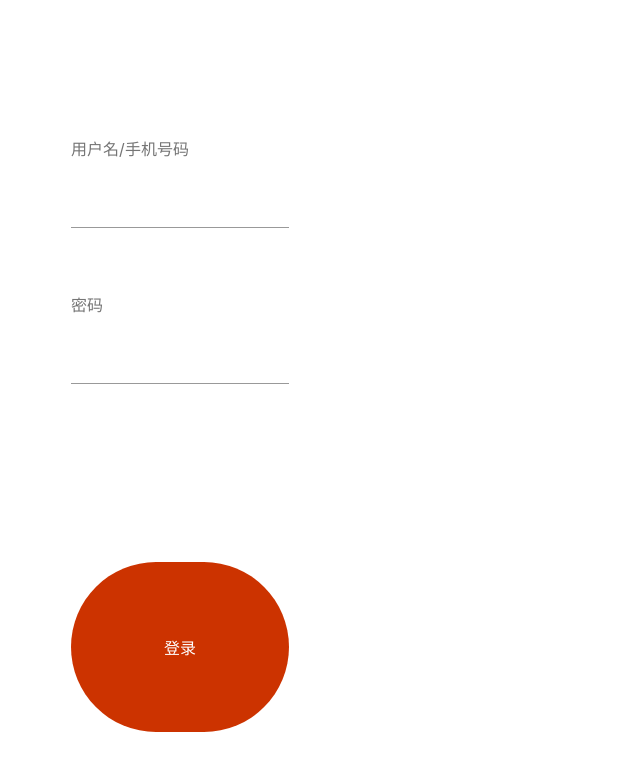
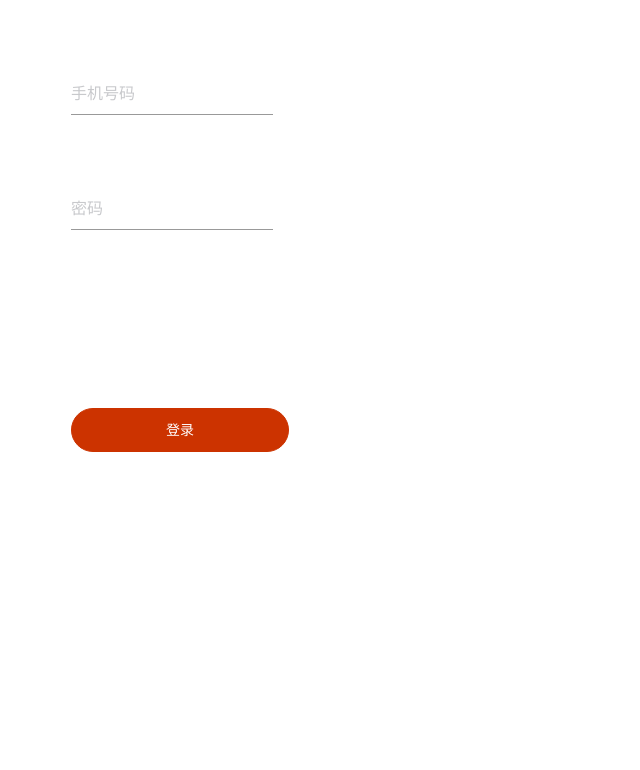
Before and after one commit to 17878537074/toutiao, a Vue app: page /login in a window 1280 px wide. Shown: the top 770 px of the page, without its empty margins (0-640 px from the left). Built offline with nearby package versions, Linux system fonts and the light colour scheme; a small style sheet from the web is missing.

Commit message:
修改vant样式

```diff
--- a/src/views/login.vue
+++ b/src/views/login.vue
@@ -10,9 +10,9 @@
     </div>
 
     <!-- 表单样式 -->
-    <div class="form">
-      <!-- 用vant ui插件进行开发 -->
-      <div class="form-item">
+    <!-- <div class="form"> -->
+    <!-- 用vant ui插件进行开发 -->
+    <!-- <div class="form-item">
         <input type="text" placeholder="用户名/手机号码" v-model="form.username" />
       </div>
       <div class="form-item">
@@ -20,8 +20,32 @@
       </div>
       <div class="form-item">
         <button @click="login">登录</button>
+    </div>-->
+    <!-- 使用vant的表单 -->
+    <!-- van-form是表单的组件， @submit是表单按钮提交的事件 -->
+    <van-form @submit="onSubmit" class="form">
+      <!-- van-field是表单的字段 -->
+      <!-- rules是表单字段的规则，required表示这个输入框是必填 -->
+      <van-field
+        v-model="form.username"
+        name="手机号码"
+        placeholder="手机号码"
+        :rules="[{ required: true, message: '请填写手机号码' }]"
+      />
+      <!-- 密码输入框，和上面的属性是一样的 -->
+      <van-field
+        v-model="form.password"
+        type="password"
+        name="密码"
+        placeholder="密码"
+        :rules="[{ required: true, message: '请填写密码' }]"
+      />
+      <div>
+        <!-- 如果这个按钮是在van-form组件内部，
+        并且按钮的native-type="submit"，说明点击这个按钮就会触发submit事件-->
+        <van-button round block type="info" native-type="submit">登录</van-button>
       </div>
-    </div>
+    </van-form>
   </div>
 </template>
 
@@ -36,7 +60,7 @@ export default {
     };
   },
   methods: {
-    login() {
+    /*  login() {
       // this.$toast("登录成功");
       //   调用axios发起异步请求，类似$ajax
       this.$axios({
@@ -50,6 +74,27 @@ export default {
         } else {
           this.$toast(message);
         }
+      });
+    }, */
+    // 提交表单时候触发的事件，该事件通过校验才会触发
+    // values是表单返回的值，这里的values我们用不上，数据可以在this.form里面拿
+    onSubmit(values) {
+      console.log("submit", this.form);
+      // 调用axios发起异步请求，类似$.ajax(类似不代表一样)
+      this.$axios({
+        // 接口地址
+        url: "http://hmtoutiao-api.atlansic.com/login",
+        // 声明请求的方法为post请求(一定要注册这个method没有s)
+        // 跟vue的methods属性毫无关系
+        method: "POST",
+        // 参数
+        data: this.form
+        // .then方法里面的函数就是成功的回调函数,axios没有succces
+      }).then(res => {
+        // 获取到返回的信息
+        const { message } = res.data;
+        // 使用vant的弹窗提示用，success表示成功的弹窗
+        this.$toast.success(message);
       });
     }
   }
@@ -73,7 +118,7 @@ export default {
       color: #cc3300;
     }
   }
-  .form-item input {
+/*   .form-item input {
     width: 100%;
     height: 44 / @px;
     line-height: 44 / @px;
@@ -92,6 +137,22 @@ export default {
     border: none;
     color: #fff;
     margin-top: 50 / @px;
+  } */
+  .form {
+    .van-cell {
+      padding: 10px 0;
+      font-size: 16px;
+      margin-bottom: 20 / 360 * 100vw;
+    }
+    .van-cell:not(:last-child)::after {
+      border-bottom: 1px solid #333;
+      left: 0;
+    }
+    .van-button--info {
+      margin-top: 50 / 360 * 100vw;
+      background-color: #cc3300;
+      border: 1px solid #cc3300;
+    }
   }
 }
 </style>
```
